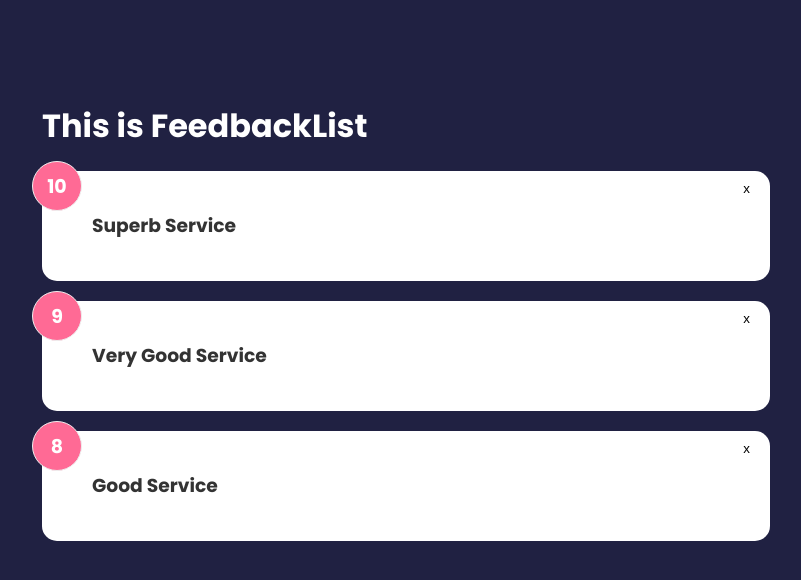
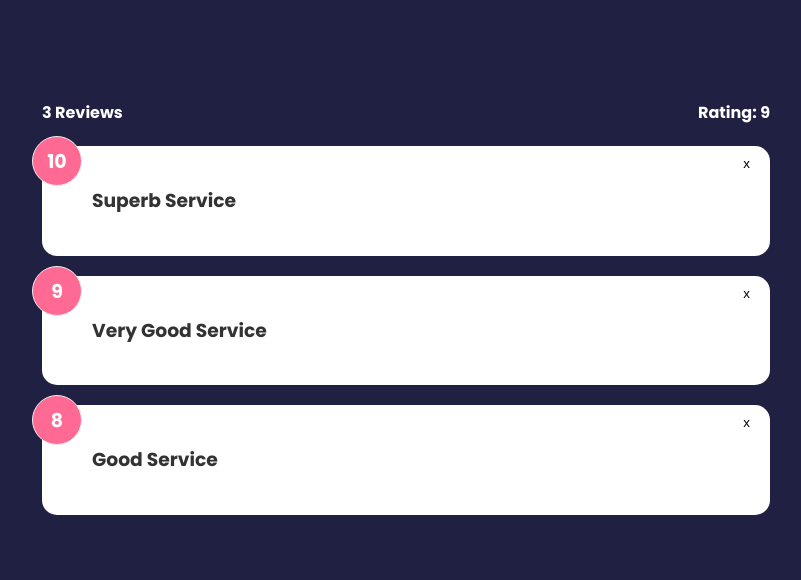
Before and after one commit to nuwandm/svelte-feedback-app, a Svelte app: page / in a window 1280 px wide. Shown: the top 580 px of the page, without its empty margins (234-1035 px from the left). Built offline with nearby package versions, Linux system fonts and the light colour scheme.

Commit message:
creating feedback states component for display count and average

```diff
--- a/src/App.svelte
+++ b/src/App.svelte
@@ -1,5 +1,6 @@
 <script>
   import FeedbackList from "./Components/FeedbackList.svelte";
+  import FeedbackStats from "./Components/FeedbackStats.svelte";
   let feedback = [
     {
       id: 1,
@@ -18,6 +19,9 @@
     },
   ];
 
+  $: count = feedback.length;
+  $: average =
+    feedback.reduce((acc, current) => acc + current.rating, 0) / count;
   const deleteFeedback = (e) => {
     const feedbackId = e.detail;
     feedback = feedback.filter((i) => i.id !== feedbackId);
@@ -25,6 +29,7 @@
 </script>
 
 <main class="container">
+  <FeedbackStats {count} {average} />
   <FeedbackList {feedback} on:feedback-delete={deleteFeedback} />
 </main>
 
--- a/src/Components/FeedbackList.svelte
+++ b/src/Components/FeedbackList.svelte
@@ -4,7 +4,6 @@
 </script>
 
 <main>
-  <h1>This is FeedbackList</h1>
   {#each feedback as fb (fb.id)}
     <h3><FeedbackItem {fb} on:feedback-delete /></h3>
   {/each}
--- /dev/null
+++ b/src/Components/FeedbackStats.svelte
@@ -0,0 +1,16 @@
+<script>
+  export let { count, average } = {};
+</script>
+
+<div class="feedback-stats">
+  <h4>{count} Reviews</h4>
+  <h4>Rating: {average}</h4>
+</div>
+
+<style>
+  .feedback-stats {
+    display: flex;
+    justify-content: space-between;
+    align-items: center;
+  }
+</style>
```
